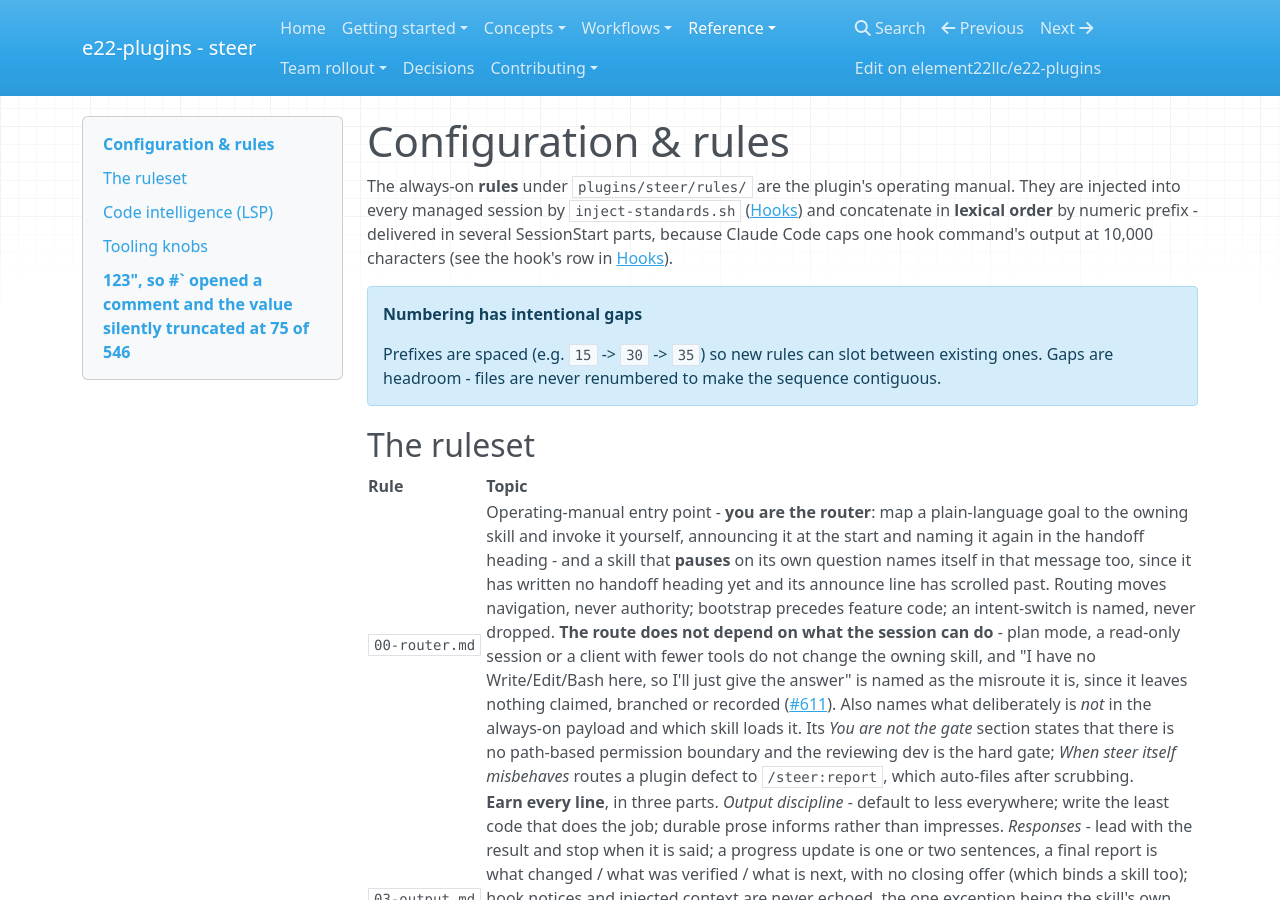
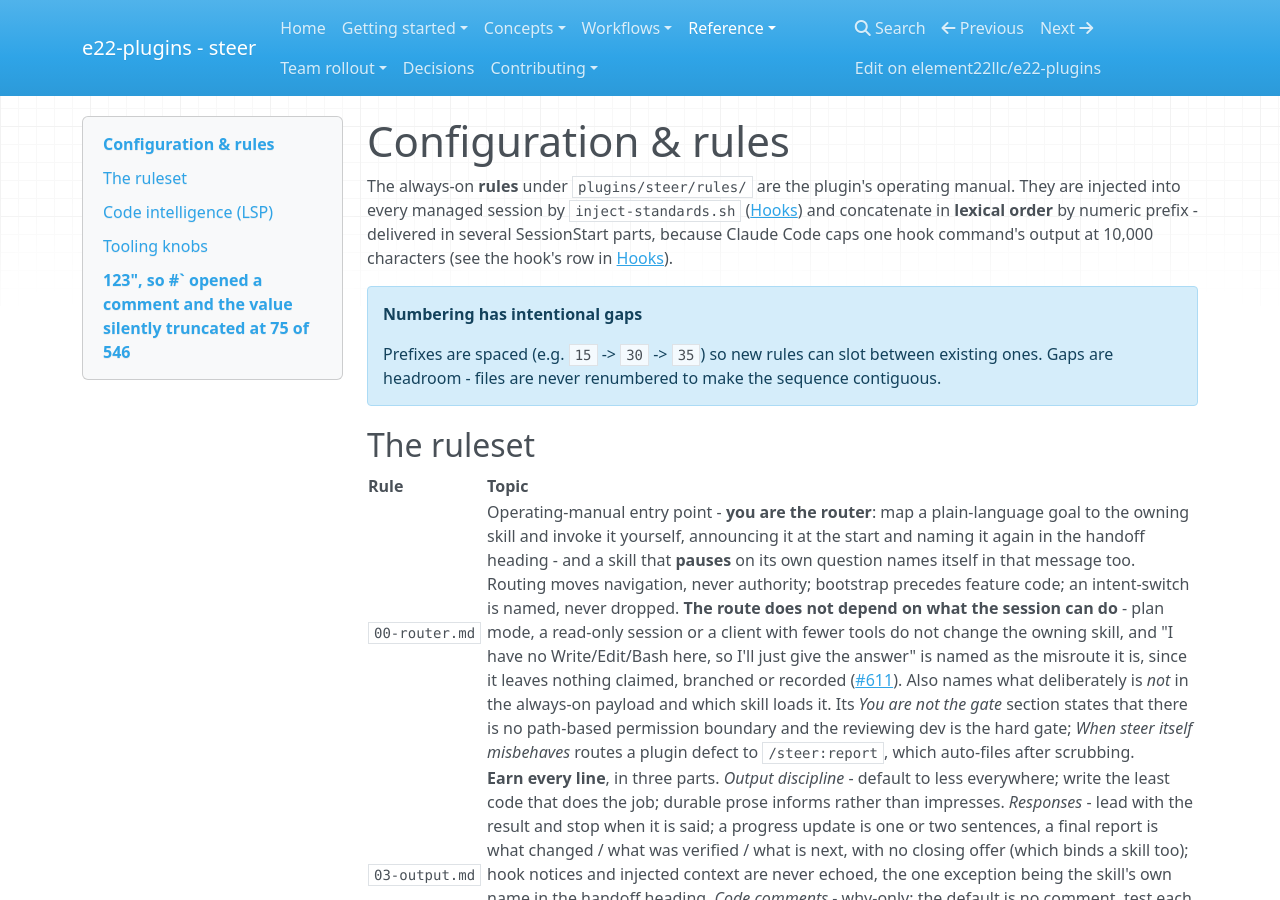
Before and after one commit to element22llc/e22-plugins, an MkDocs documentation site: the page built from docs/reference/configuration.md, in a window 1280 px wide and 900 px high. Built offline with MkDocs 1.6.1, drawn with Linux system fonts in a browser that asks for light colours; nearby versions of some CDN libraries.

Commit message:
docs(docs): match the router summary to the trimmed rule
Co-Authored-By: Claude Opus 5.5 (1M context) <noreply@anthropic.com>

```diff
--- a/docs/reference/configuration.md
+++ b/docs/reference/configuration.md
@@ -15,7 +15,7 @@ command's output at 10,000 characters (see the hook's row in [Hooks](hooks.md)).
 
 | Rule | Topic |
 | --- | --- |
-| `00-router.md` | Operating-manual entry point - **you are the router**: map a plain-language goal to the owning skill and invoke it yourself, announcing it at the start and naming it again in the handoff heading - and a skill that **pauses** on its own question names itself in that message too, since it has written no handoff heading yet and its announce line has scrolled past. Routing moves navigation, never authority; bootstrap precedes feature code; an intent-switch is named, never dropped. **The route does not depend on what the session can do** - plan mode, a read-only session or a client with fewer tools do not change the owning skill, and "I have no Write/Edit/Bash here, so I'll just give the answer" is named as the misroute it is, since it leaves nothing claimed, branched or recorded ([#611](https://github.com/element22llc/e22-plugins/issues/611)). Also names what deliberately is *not* in the always-on payload and which skill loads it. Its *You are not the gate* section states that there is no path-based permission boundary and the reviewing dev is the hard gate; *When steer itself misbehaves* routes a plugin defect to `/steer:report`, which auto-files after scrubbing. |
+| `00-router.md` | Operating-manual entry point - **you are the router**: map a plain-language goal to the owning skill and invoke it yourself, announcing it at the start and naming it again in the handoff heading - and a skill that **pauses** on its own question names itself in that message too. Routing moves navigation, never authority; bootstrap precedes feature code; an intent-switch is named, never dropped. **The route does not depend on what the session can do** - plan mode, a read-only session or a client with fewer tools do not change the owning skill, and "I have no Write/Edit/Bash here, so I'll just give the answer" is named as the misroute it is, since it leaves nothing claimed, branched or recorded ([#611](https://github.com/element22llc/e22-plugins/issues/611)). Also names what deliberately is *not* in the always-on payload and which skill loads it. Its *You are not the gate* section states that there is no path-based permission boundary and the reviewing dev is the hard gate; *When steer itself misbehaves* routes a plugin defect to `/steer:report`, which auto-files after scrubbing. |
 | `03-output.md` | **Earn every line**, in three parts. *Output discipline* - default to less everywhere; write the least code that does the job; durable prose informs rather than impresses. *Responses* - lead with the result and stop when it is said; a progress update is one or two sentences, a final report is what changed / what was verified / what is next, with no closing offer (which binds a skill too); hook notices and injected context are never echoed, the one exception being the skill's own name in the handoff heading. *Code comments* - why-only: the default is no comment, test each one by deleting it, never restate the code or keep dead code, config gets one header line, and a dense file is not a licence to add more (advised at write time by `check-comment-density.sh`, audited by the comment-noise dimension). |
 | `05-roles.md` | Who you are working with. |
 | `10-stack.md` | Stack defaults (app / service profile) - **e22 org pack** (`inject-when=org-e22`), and the home of the baseline patterns' default-stack instances and the deployed secret-store default. |
```
